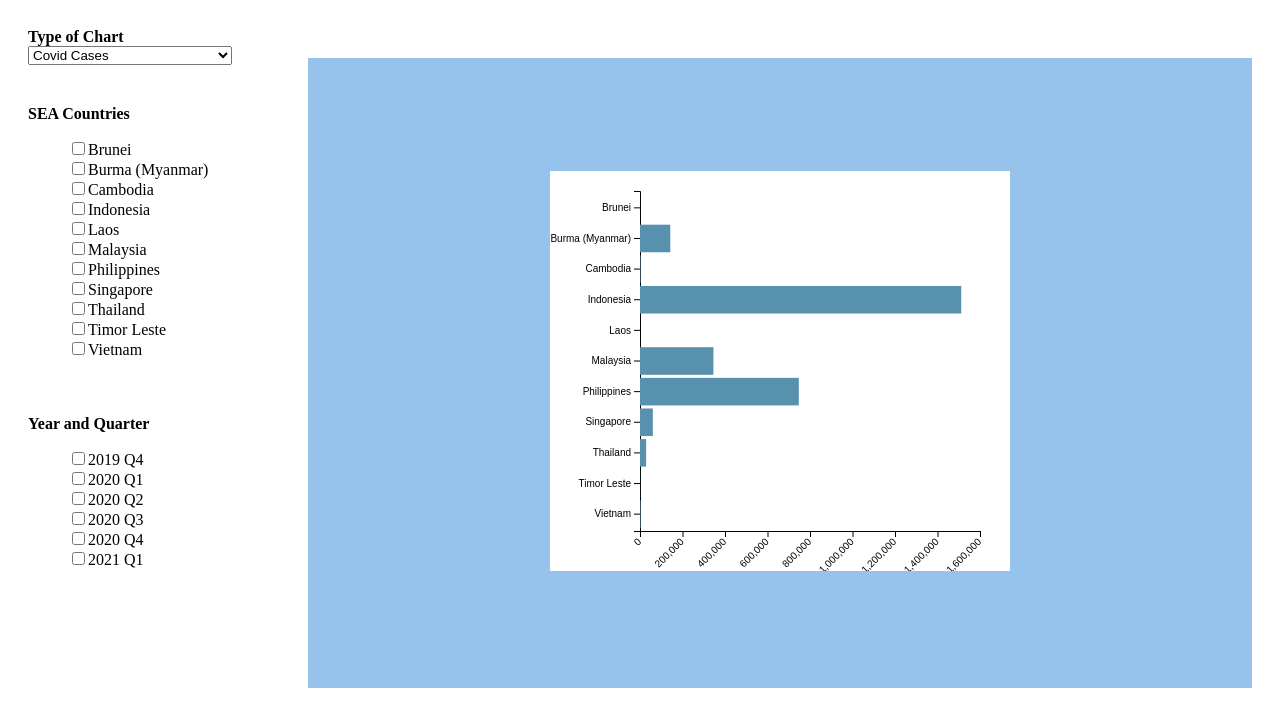
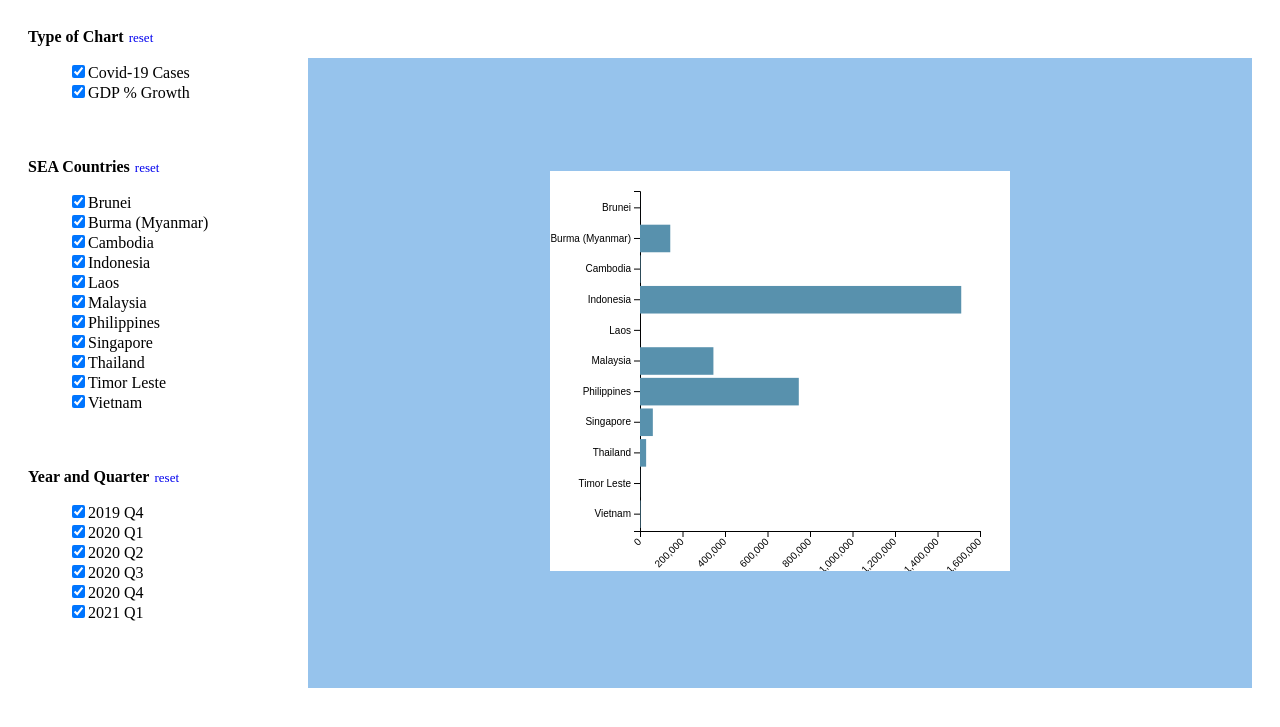
Before and after one commit to JerickWong/SEA-Countries-Covid-GDP-Visualization, a PHP site: page / in a window 1280 px wide. Shown: the top 727 px of the page. Run offline with PHP 8.4, Linux system fonts and the light colour scheme.

Commit message:
reset button

```diff
--- a/assets/css/datanvi.css
+++ b/assets/css/datanvi.css
@@ -5,6 +5,12 @@ ul > li {
 section {
     padding: 20px;
     max-width: 200px;
+}
+
+a {
+    text-decoration: none;
+    margin-left: 5px;
+    font-size: 13px;
 }
 
 #sidebar {
--- a/index.html
+++ b/index.html
@@ -14,40 +14,39 @@
 
         <div id="sidebar">
             <section>
-                <strong>Type of Chart</strong>
-                <select>
-                    <option value="">Covid Cases</option>
-                    <option value="">GDP % Growth</option>
-                    <option value="">Covid Cases + GDP % Growth</option>
-                </select>
-            </section>
-
-            <section>
-                <strong>SEA Countries</strong>
+                <strong>Type of Chart</strong><a href='javascript:reset(`types`);'>reset</a>
                 <ul>
-                    <li><input type="checkbox" class="countries" onclick="filterCountry(event, 'Brunei')">Brunei</input></li>
-                    <li><input type="checkbox" class="countries" onclick="filterCountry(event, 'Burma (Myanmar)')">Burma (Myanmar)</input></li>
-                    <li><input type="checkbox" class="countries" onclick="filterCountry(event, 'Cambodia')">Cambodia</input></li>
-                    <li><input type="checkbox" class="countries" onclick="filterCountry(event, 'Indonesia')">Indonesia</input></li>
-                    <li><input type="checkbox" class="countries" onclick="filterCountry(event, 'Laos')">Laos</input></li>
-                    <li><input type="checkbox" class="countries" onclick="filterCountry(event, 'Malaysia')">Malaysia</input></li>
-                    <li><input type="checkbox" class="countries" onclick="filterCountry(event, 'Philippines')">Philippines</input></li>
-                    <li><input type="checkbox" class="countries" onclick="filterCountry(event, 'Singapore')">Singapore</input></li>
-                    <li><input type="checkbox" class="countries" onclick="filterCountry(event, 'Thailand')">Thailand</input></li>
-                    <li><input type="checkbox" class="countries" onclick="filterCountry(event, 'Timor Leste')">Timor Leste</input></li>
-                    <li><input type="checkbox" class="countries" onclick="filterCountry(event, 'Vietnam')">Vietnam</input></li>
+                    <li><input type="checkbox" checked class="types">Covid-19 Cases</input></li>
+                    <li><input type="checkbox" checked class="types">GDP % Growth</input></li>
                 </ul>
             </section>
 
             <section>
-                <strong>Year and Quarter</strong>
+                <strong>SEA Countries</strong><a href='javascript:reset(`countries`);'>reset</a>
                 <ul>
-                    <li><input type="checkbox" class="countries">2019 Q4</input></li>
-                    <li><input type="checkbox" class="countries">2020 Q1</input></li>
-                    <li><input type="checkbox" class="countries">2020 Q2</input></li>
-                    <li><input type="checkbox" class="countries">2020 Q3</input></li>
-                    <li><input type="checkbox" class="countries">2020 Q4</input></li>
-                    <li><input type="checkbox" class="countries">2021 Q1</input></li>
+                    <li><input type="checkbox" class="countries" checked onclick="filterCountry(event, 'Brunei')">Brunei</input></li>
+                    <li><input type="checkbox" class="countries" checked onclick="filterCountry(event, 'Burma (Myanmar)')">Burma (Myanmar)</input></li>
+                    <li><input type="checkbox" class="countries" checked onclick="filterCountry(event, 'Cambodia')">Cambodia</input></li>
+                    <li><input type="checkbox" class="countries" checked onclick="filterCountry(event, 'Indonesia')">Indonesia</input></li>
+                    <li><input type="checkbox" class="countries" checked onclick="filterCountry(event, 'Laos')">Laos</input></li>
+                    <li><input type="checkbox" class="countries" checked onclick="filterCountry(event, 'Malaysia')">Malaysia</input></li>
+                    <li><input type="checkbox" class="countries" checked onclick="filterCountry(event, 'Philippines')">Philippines</input></li>
+                    <li><input type="checkbox" class="countries" checked onclick="filterCountry(event, 'Singapore')">Singapore</input></li>
+                    <li><input type="checkbox" class="countries" checked onclick="filterCountry(event, 'Thailand')">Thailand</input></li>
+                    <li><input type="checkbox" class="countries" checked onclick="filterCountry(event, 'Timor Leste')">Timor Leste</input></li>
+                    <li><input type="checkbox" class="countries" checked onclick="filterCountry(event, 'Vietnam')">Vietnam</input></li>
+                </ul>
+            </section>
+
+            <section>
+                <strong>Year and Quarter</strong><a href='javascript:reset(`quarters`);'>reset</a>
+                <ul>
+                    <li><input type="checkbox" checked class="quarters">2019 Q4</input></li>
+                    <li><input type="checkbox" checked class="quarters">2020 Q1</input></li>
+                    <li><input type="checkbox" checked class="quarters">2020 Q2</input></li>
+                    <li><input type="checkbox" checked class="quarters">2020 Q3</input></li>
+                    <li><input type="checkbox" checked class="quarters">2020 Q4</input></li>
+                    <li><input type="checkbox" checked class="quarters">2021 Q1</input></li>
                 </ul>
             </section>
         </div>
--- a/index.js
+++ b/index.js
@@ -65,3 +65,13 @@ function filterCountry(event, country) {
 }
 
 update()
+
+function reset(classname) {
+  const types = document.getElementsByClassName(classname)
+
+  for (let type of types) {
+    type.checked = true
+  }
+
+  update()
+}
```
